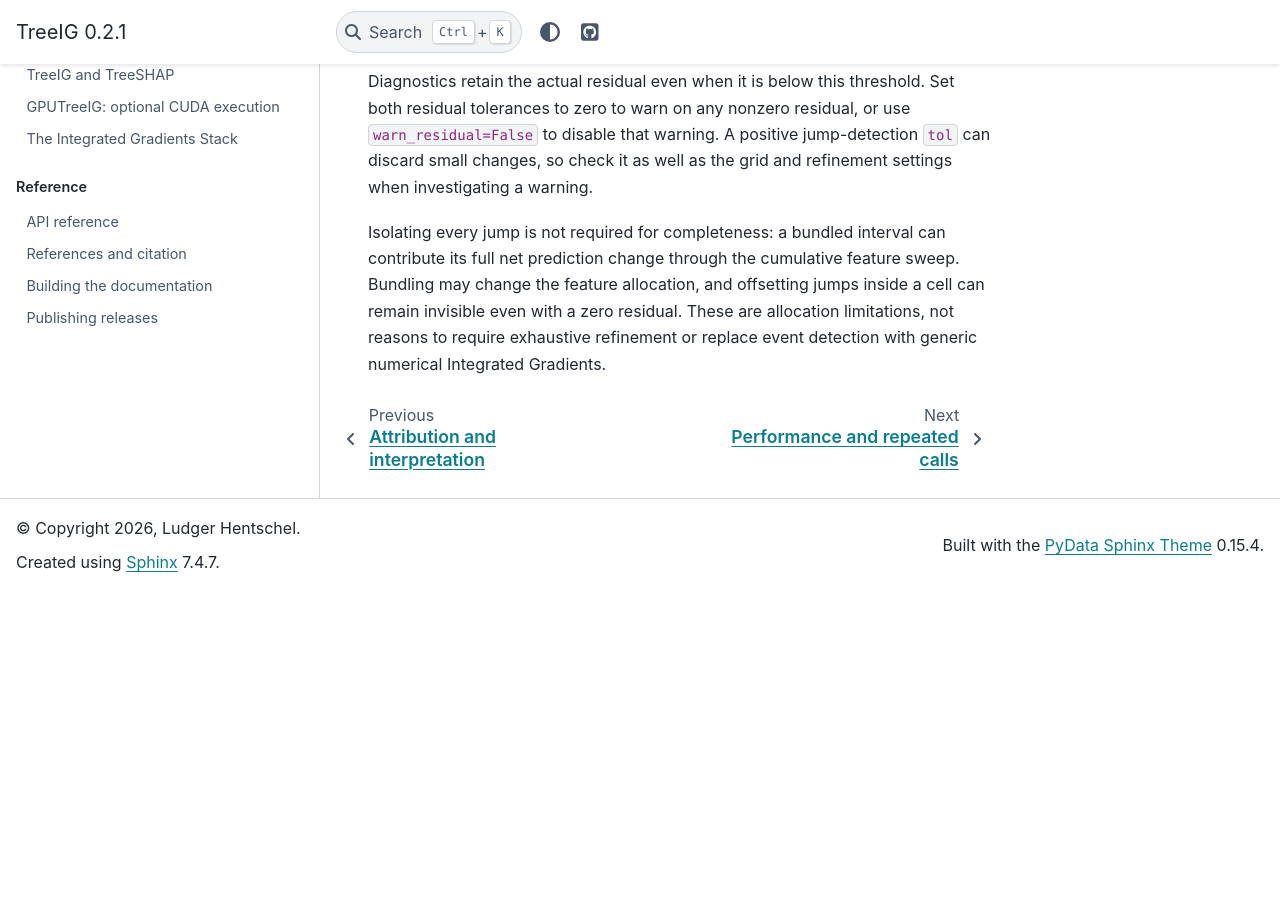
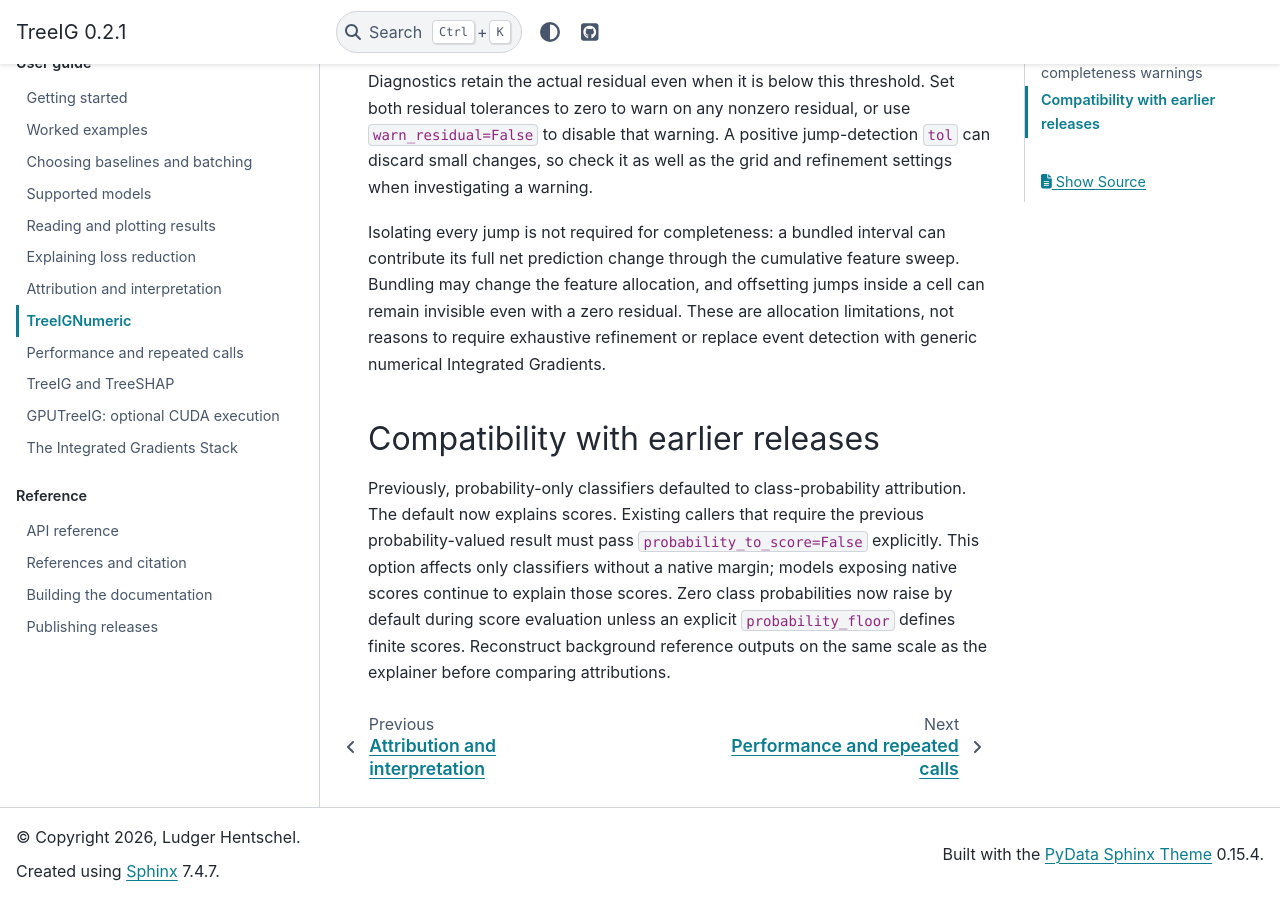
Before and after one commit to LudgerHentschel/treeig, a Sphinx documentation site: the page built from docs/numeric.md, in a window 1280 px wide and 900 px high, scrolled down 2200 px. Built offline with Sphinx 7.4.7 and the PyData theme 0.15.4, drawn with Linux system fonts in a browser that asks for light colours; before the commit the page ends 2792 px from its top, so only the background shows below that; some of the changed text lies outside the part shown.

Commit message:
Default numerical classification attribution to scores

````diff
--- a/docs/numeric.md
+++ b/docs/numeric.md
@@ -42,10 +42,10 @@
   feature along the straight-line path is not meaningful, which is a property of
   Integrated Gradients itself, not of the implementation. TreeIGNumeric works on
   CatBoost (and similar) models with numeric or one-hot-encoded inputs.
-- **Probability-averaging classifiers.** By default, TreeIGNumeric retains its
-  original behavior and explains one class probability. With
-  `probability_to_score=True`, it instead explains binary log odds or a
-  centered multiclass log score. Zero probabilities require an explicit
+- **Probability-averaging classifiers.** By default, TreeIGNumeric explains
+  binary log odds or a centered multiclass log score derived from the complete
+  probability vector (`probability_to_score=True`). Class-probability
+  attribution requires explicit `probability_to_score=False`. Zero probabilities require an explicit
   `probability_floor`; TreeIGNumeric never clips them silently.
 
 ```python
@@ -66,7 +66,7 @@
     model,
     baseline=x0,
     target=2,                    # omit for binary positive-class log odds
-    probability_to_score=True,
+    # Score conversion is the default when no native margin exists.
     probability_floor=1e-6,     # explicit because tree probabilities may be 0
 )
 phi = ig.attribute(X_eval)
@@ -108,3 +108,14 @@
 can remain invisible even with a zero residual. These are allocation limitations,
 not reasons to require exhaustive refinement or replace event detection with
 generic numerical Integrated Gradients.
+
+## Compatibility with earlier releases
+
+Previously, probability-only classifiers defaulted to class-probability
+attribution. The default now explains scores. Existing callers that require the
+previous probability-valued result must pass `probability_to_score=False`
+explicitly. This option affects only classifiers without a native margin;
+models exposing native scores continue to explain those scores. Zero class
+probabilities now raise by default during score evaluation unless an explicit
+`probability_floor` defines finite scores. Reconstruct background reference
+outputs on the same scale as the explainer before comparing attributions.
--- a/llms.txt
+++ b/llms.txt
@@ -8,7 +8,7 @@
 
 Exact support includes selected scikit-learn regressors and gradient boosting, XGBoost, and LightGBM, subject to model and parser restrictions. Exact classification explains raw margins or logits, not probabilities. Inputs must be finite and numeric; categorical splits and missing-value routing are outside the exact parser's support.
 
-Choose TreeIGNumeric explicitly for supported numerical workflows; TreeIG does not silently switch engines. For probability-only classifiers, TreeIGNumeric defaults to one class probability. `probability_to_score=True` requests binary log odds or centered multiclass log scores; zero probabilities require an explicit `probability_floor`. Numeric or encoded CatBoost inputs can use the fallback; native categorical interpolation remains outside the meaningful path contract.
+Choose TreeIGNumeric explicitly for supported numerical workflows; TreeIG does not silently switch engines. For probability-only classifiers, TreeIGNumeric defaults to binary log odds or centered multiclass log scores (`probability_to_score=True`); zero probabilities require an explicit `probability_floor`. Explaining a class probability requires explicit `probability_to_score=False`. Numeric or encoded CatBoost inputs can use the fallback; native categorical interpolation remains outside the meaningful path contract.
 
 Numerical jump detection can merge or miss nearby crossings. A small completeness residual does not guarantee accurate individual feature allocations. Compare attributions at increased grid resolution when allocation accuracy matters. Exact TreeIG enumerates crossings directly and does not use this numerical search.
 
````
Also changed, not shown: CHANGELOG.md (+7 -0 lines), README.md (+4 -2 lines), docs/explanations.md (+4 -2 lines), 2 other files.
